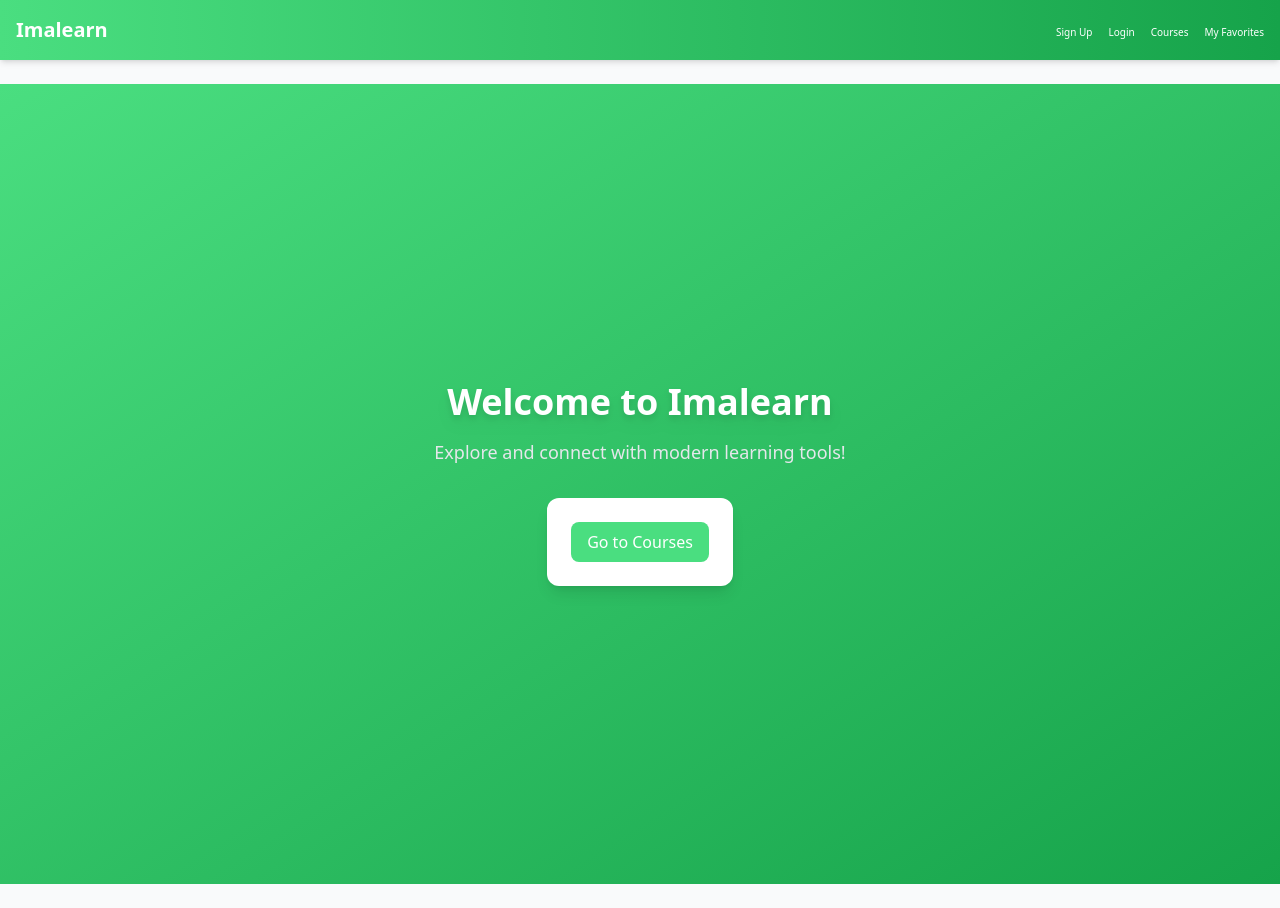
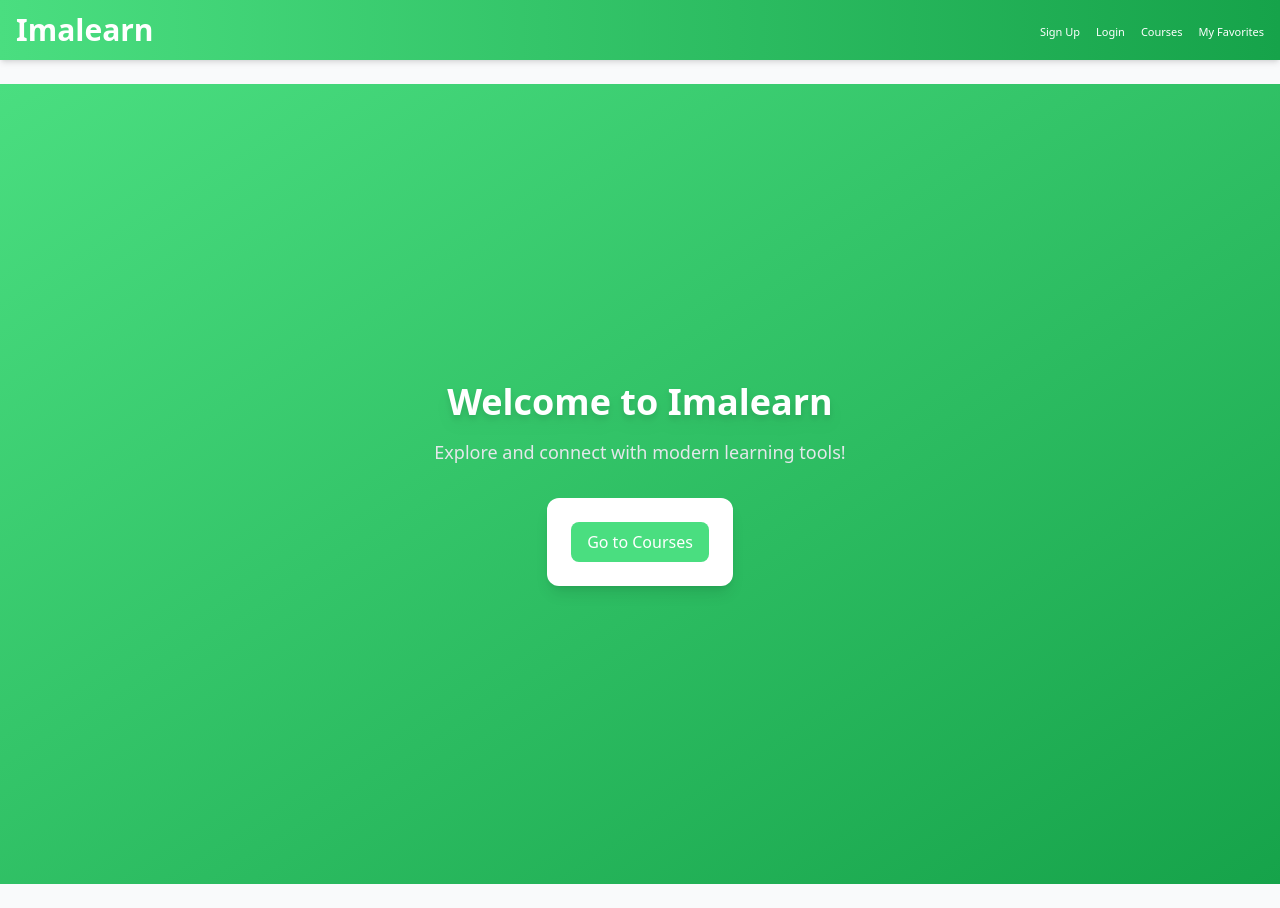
Before and after one commit to srohimatuzz/learningApp-deploy, a Next.js app: page / in a window 1280 px wide. Built offline with nearby package versions, Linux system fonts and the light colour scheme.

Commit message:
ganti style text

```diff
--- a/pages/_app.js
+++ b/pages/_app.js
@@ -9,19 +9,19 @@ function MyApp({ Component, pageProps }) {
       {/* Navigation Bar */}
       <nav className="bg-gradient-to-r from-green-400 to-green-600 text-white p-4 shadow-md">
         <div className="container mx-auto flex justify-between items-center">
-          <div className="text-xl font-bold">Imalearn</div>
+          <div style={{ fontSize: '30px' }} className="text-xl font-bold">Imalearn</div>
           <div className="space-x-4">
-            <Link href="/signup" style={{ fontSize: '10px' }} className="hover:underline">
+            <Link href="/signup" style={{ fontSize: '11px' }} className="hover:underline">
               Sign Up
             </Link>
-            <Link href="/login" style={{ fontSize: '10px' }} className="hover:underline">
+            <Link href="/login" style={{ fontSize: '11px' }} className="hover:underline">
               Login
             </Link>
-            <Link href="/courses" style={{ fontSize: '10px' }} className="hover:underline">
+            <Link href="/courses" style={{ fontSize: '11px' }} className="hover:underline">
               Courses
             </Link>
             {/* Menambahkan link untuk halaman My Favorites */}
-            <Link href="/myFavorites" style={{ fontSize: '10px' }} className="hover:underline">
+            <Link href="/myFavorites" style={{ fontSize: '11px' }} className="hover:underline">
               My Favorites
             </Link>
           </div>
```
